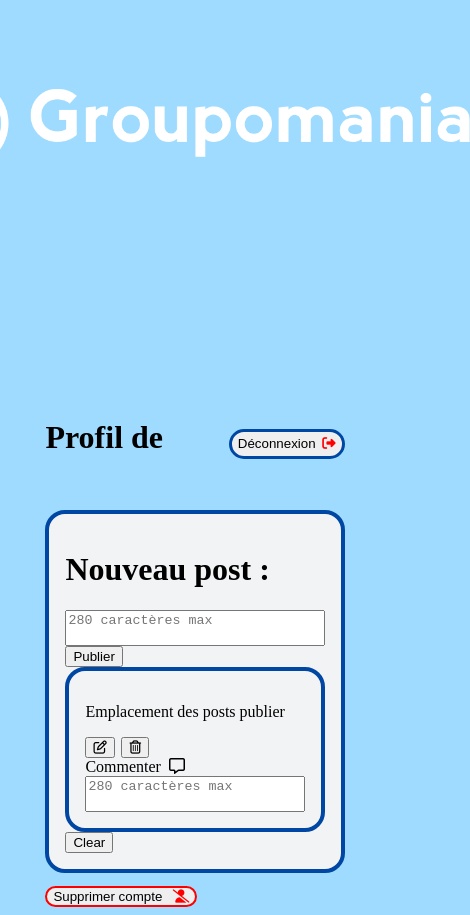
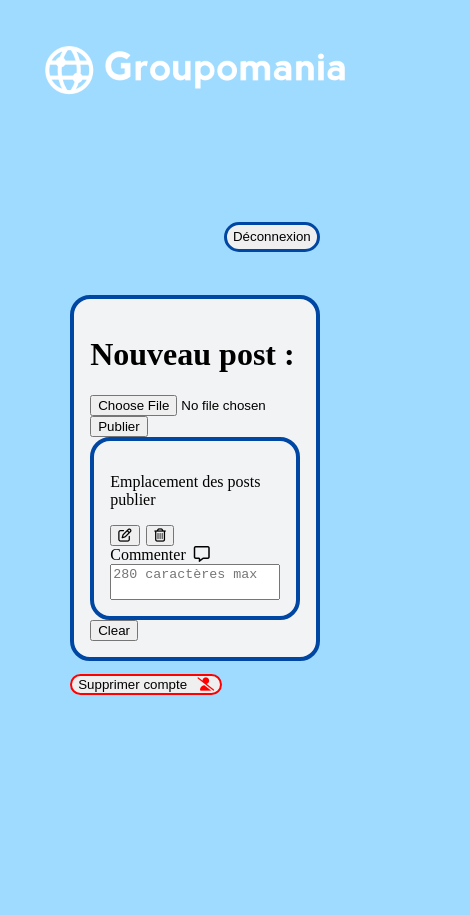
Before and after one commit to r0m1v/RomainVerfaillie_7_18102021, a React (Create React App) app in the folder frontend/react-projet7/: page /Account in a window 390 px wide. Shown: the whole page, 470 px wide, since content can reach past the window. After the commit the page ends 844 px from the top, so only its background shows below. Built offline with nearby package versions, Linux system fonts and the light colour scheme.

Commit message:
Responsive

```diff
--- a/frontend/react-projet7/src/components/PostToFill.js
+++ b/frontend/react-projet7/src/components/PostToFill.js
@@ -17,7 +17,7 @@
       <div className="post-content">{props.text}</div>
       <div className="post-publish">
         <p>Emplacement des posts publier</p>
-        <button className="button-modify-comment" title="modifier">
+        <button className="button-modify-comment" title="modifier commentaire">
           <i class="far fa-edit"></i>
         </button>
         <button className="button-delete-comment" title="supprimer commentaire">
@@ -51,11 +51,7 @@
     <div className="formatting-newpost">
       <form className="account-form">
         <h1>Nouveau post :</h1>
-        <textarea
-          maxlength="280"
-          placeholder="280 caractères max"
-          onChange={handleChange}
-        ></textarea>
+        <input type="file" accept=".gif" onChange={handleChange}></input>
       </form>
       <button>Publier</button>
       <Post text={content} />
--- a/frontend/react-projet7/src/pages/Account.js
+++ b/frontend/react-projet7/src/pages/Account.js
@@ -32,7 +32,7 @@
         <img src="./images/icon-white.png" alt="logo" />
       </div>
       <div className="formatting-top-account">
-        <h1>Profil de {dataLogin}</h1>
+        <h1>{dataLogin}</h1>
         <button
           className="button-form-account"
           type="submit"
--- a/frontend/react-projet7/src/styles/components/_account.scss
+++ b/frontend/react-projet7/src/styles/components/_account.scss
@@ -1,5 +1,5 @@
 .account {
-  width: 80%;
+  width: 40%;
   margin: auto;
 }
 
@@ -37,3 +37,24 @@
 .post-content{
 background-color: white;
 }
+
+@media screen and (max-width: 1024px) {
+  .account {
+    width: 60%;
+    margin: auto;
+  }
+}
+
+@media screen and (max-width: 768px) {
+  .account {
+    width: 80%;
+    margin: auto;
+  }
+}
+
+@media screen and (max-width: 400px) {
+  .account {
+    width: 80%;
+    margin: auto;
+  }
+}
--- a/frontend/react-projet7/src/styles/components/_form.scss
+++ b/frontend/react-projet7/src/styles/components/_form.scss
@@ -45,3 +45,17 @@
   justify-content: center;
   color: red;
 }
+
+@media screen and (max-width: 768px) {
+  .inscr-form,
+  .login-form {
+    padding: 1em;
+  }
+}
+
+@media screen and (max-width: 400px) {
+  .inscr-form,
+  .login-form {
+    padding: 1em;
+  }
+}
--- a/frontend/react-projet7/src/styles/components/_groupomania.scss
+++ b/frontend/react-projet7/src/styles/components/_groupomania.scss
@@ -1,3 +1,17 @@
-body{
-    background-color: $bgcolor-body;
+body {
+  background-color: $bgcolor-body;
 }
+
+@media screen and (max-width: 768px) {
+  body {
+    width: 80%;
+    margin: auto;
+  }
+}
+
+@media screen and (max-width: 400px) {
+  body {
+    width: 80%;
+    margin: auto;
+  }
+}
--- a/frontend/react-projet7/src/styles/components/_icons.scss
+++ b/frontend/react-projet7/src/styles/components/_icons.scss
@@ -18,3 +18,9 @@
 .fa-comment-alt {
   padding-left: 0.5em;
 }
+
+@media screen and (max-width: 400px) {
+  .fa-sign-out-alt {
+    display: none;
+  }
+}
--- a/frontend/react-projet7/src/styles/components/_navigation.scss
+++ b/frontend/react-projet7/src/styles/components/_navigation.scss
@@ -26,3 +26,12 @@
     }
   }
 }
+
+@media screen and (max-width: 768px) {
+  .logo {
+    display: flex;
+    justify-content: center;
+    height: 300px;
+    margin-top: -5em;
+  }
+}
--- a/frontend/react-projet7/src/styles/index.css
+++ b/frontend/react-projet7/src/styles/index.css
@@ -1,5 +1,19 @@
 body {
   background-color: #9edbff;
+}
+
+@media screen and (max-width: 768px) {
+  body {
+    width: 80%;
+    margin: auto;
+  }
+}
+
+@media screen and (max-width: 400px) {
+  body {
+    width: 80%;
+    margin: auto;
+  }
 }
 
 .logo {
@@ -40,8 +54,21 @@
           transform: translateX(-50%);
 }
 
+@media screen and (max-width: 768px) {
+  .logo {
+    display: -webkit-box;
+    display: -ms-flexbox;
+    display: flex;
+    -webkit-box-pack: center;
+        -ms-flex-pack: center;
+            justify-content: center;
+    height: 300px;
+    margin-top: -5em;
+  }
+}
+
 .account {
-  width: 80%;
+  width: 40%;
   margin: auto;
 }
 
@@ -84,6 +111,27 @@
 
 .post-content {
   background-color: white;
+}
+
+@media screen and (max-width: 1024px) {
+  .account {
+    width: 60%;
+    margin: auto;
+  }
+}
+
+@media screen and (max-width: 768px) {
+  .account {
+    width: 80%;
+    margin: auto;
+  }
+}
+
+@media screen and (max-width: 400px) {
+  .account {
+    width: 80%;
+    margin: auto;
+  }
 }
 
 .formatting-form,
@@ -158,6 +206,20 @@
   color: red;
 }
 
+@media screen and (max-width: 768px) {
+  .inscr-form,
+  .login-form {
+    padding: 1em;
+  }
+}
+
+@media screen and (max-width: 400px) {
+  .inscr-form,
+  .login-form {
+    padding: 1em;
+  }
+}
+
 .button-form {
   border-radius: 50px;
   background-color: #9edbff;
@@ -203,4 +265,10 @@
 .fa-comment-alt {
   padding-left: 0.5em;
 }
+
+@media screen and (max-width: 400px) {
+  .fa-sign-out-alt {
+    display: none;
+  }
+}
 /*# sourceMappingURL=index.css.map */
```
Also changed, not shown: 1 other file (tests, documents, lock files or other folders).
